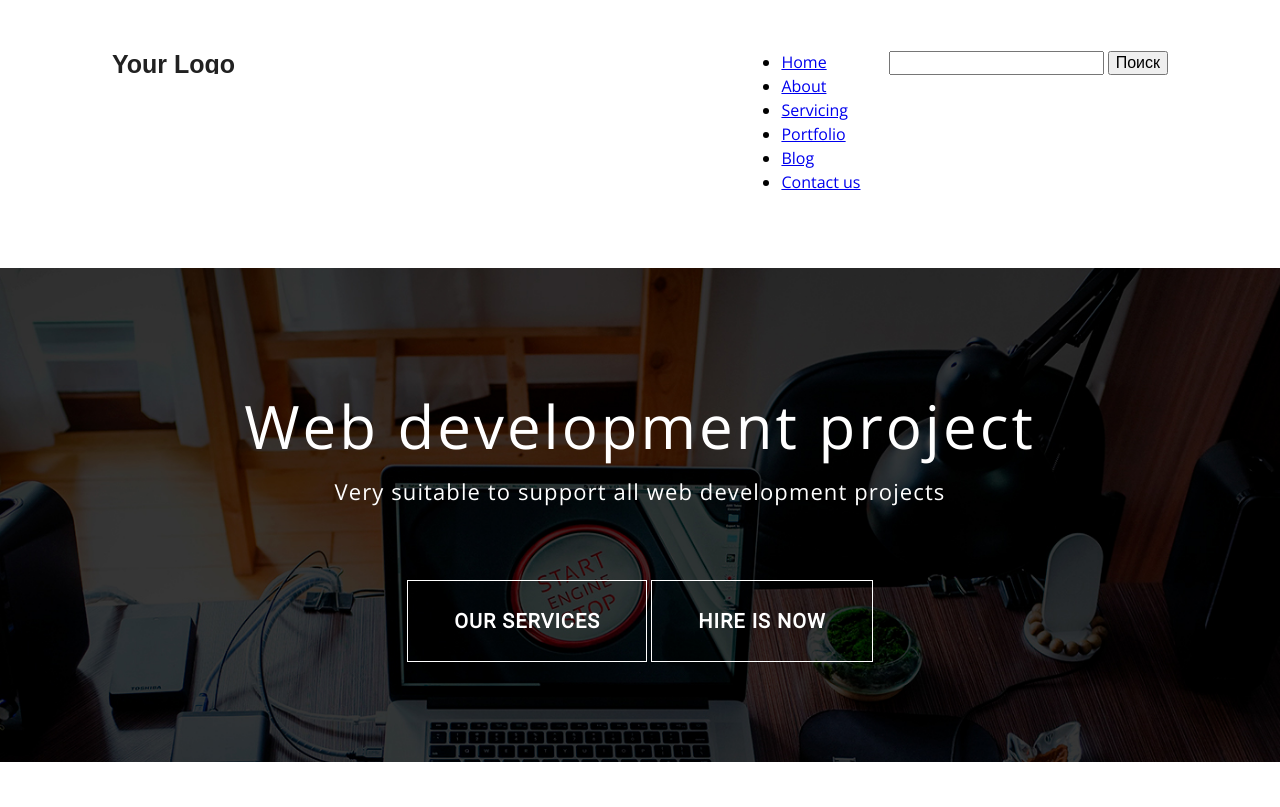
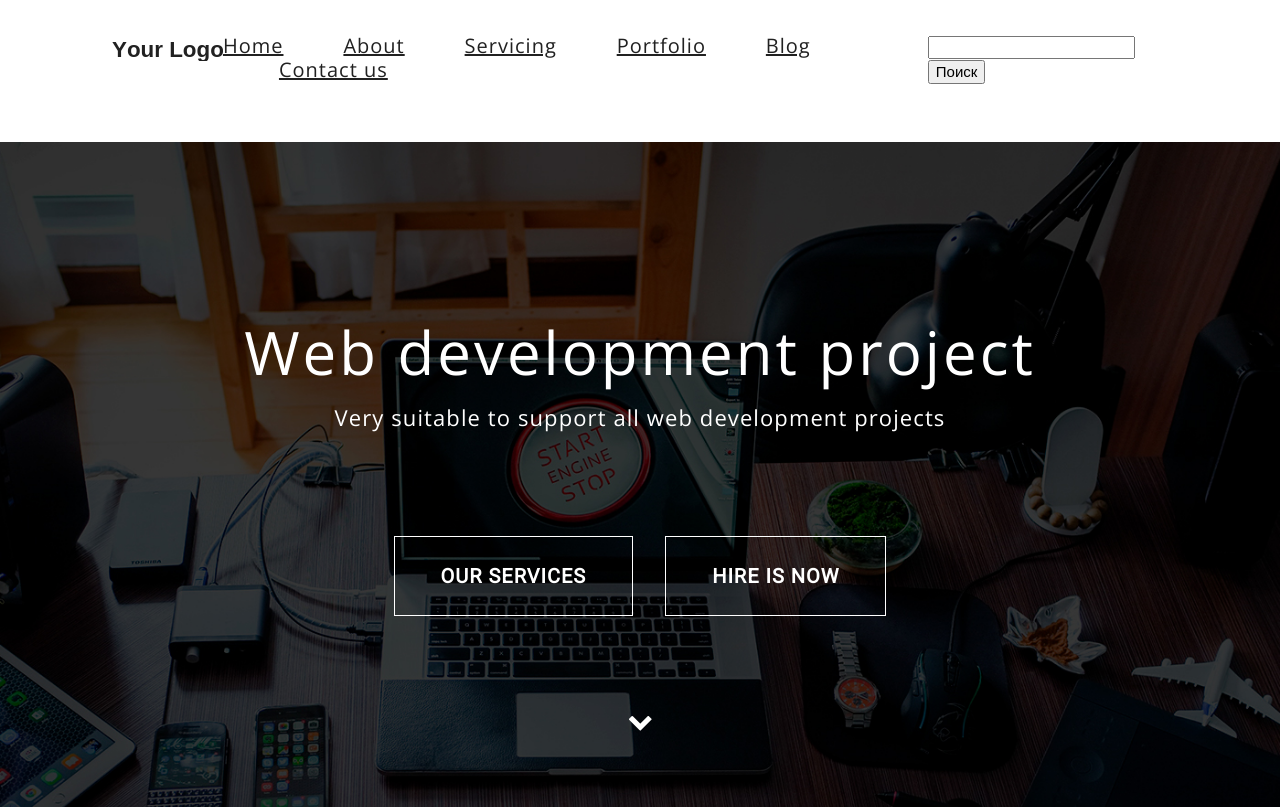
Before and after one commit to psywalker/Responsive-Landing-Demo, a website: page index.html in a window 1280 px wide. Drawn offline with nearby package versions, Linux system fonts and the light colour scheme.

Commit message:
I have marked up the header for desktop version

```diff
--- a/index.html
+++ b/index.html
@@ -13,29 +13,29 @@
 </head>
 
 <body>
-  <side-header class="side-side-header">
+  <header class="side-header">
     <div class="side-header__top">
       <a href="#" class="logo">
-        <img src="dist/img/logo.svg" class="logo__img" alt="Project">
+        <img src="dist/img/logo.svg" class="logo__img" alt="Responsive-Landing-Demo">
       </a>
       <nav class="nav">
-        <ul class="nav-list">
-          <li class="nav-list__item">
+        <ul class="nav-list o-list-inline">
+          <li class="nav-list__item o-list-inline__item">
             <a href="#" class="nav-list__link">Home</a>
           </li>
-          <li class="nav-list__item">
+          <li class="nav-list__item o-list-inline__item">
             <a href="#" class="nav-list__link">About</a>
           </li>
-          <li class="nav-list__item">
+          <li class="nav-list__item o-list-inline__item">
             <a href="#" class="nav-list__link">Servicing</a>
           </li>
-          <li class="nav-list__item">
+          <li class="nav-list__item o-list-inline__item">
             <a href="#" class="nav-list__link">Portfolio</a>
           </li>
-          <li class="nav-list__item">
+          <li class="nav-list__item o-list-inline__item">
             <a href="#" class="nav-list__link">Blog</a>
           </li>
-          <li class="nav-list__item">
+          <li class="nav-list__item o-list-inline__item">
             <a href="#" class="nav-list__link">Contact us</a>
           </li>
         </ul>
@@ -46,16 +46,17 @@
       </form>
     </div>
     <div class="side-header__main">
-      <div class="section-wrapper">
-        <h1 class="side-header__title">Web development project</h1>
-        <p class="side-header__subtitle">Very suitable to support all web development projects</p>
+      <h1 class="side-header__title">Web development project</h1>
+      <p class="side-header__subtitle">Very suitable to support all web development projects</p>
 
-        <div class="side-header__btns">
-          <a href="#" class="button">OUR SERVICES</a>
-          <a href="#" class="button">HIRE IS NOW</a>
-        </div>
+      <div class="side-header__btn-group">
+        <a href="#" class="button">OUR SERVICES</a>
+        <a href="#" class="button">HIRE IS NOW</a>
       </div>
+
+      <button class="side-header__arrow-down"></button>
+
     </div>
-  </side-header>
+  </header>
 </body>
 </html>
--- a/src/scss/components/_buttons.scss
+++ b/src/scss/components/_buttons.scss
@@ -1,8 +1,9 @@
 .button {
+  display: inline-block;
   padding: 28px 46px;
   color: #fff;
   font-family: 'Roboto', sans-serif;
-  font-size: 20px;
+  @include inuit-font-size(20px);
   font-weight: 700;
   line-height: 22px;
   text-transform: uppercase;
--- a/src/scss/components/_logo.scss
+++ b/src/scss/components/_logo.scss
@@ -3,6 +3,6 @@
     &__img {
       display: block;
       width: 124px;
-      height: 24px;
+      height: 26px;
     }
   }
--- a/src/scss/components/_nav.scss
+++ b/src/scss/components/_nav.scss
@@ -1,7 +1,5 @@
 .nav {
     &-list {
-      display: flex;
-      margin: 0;
       &__item {
         margin-left: 56px;
         &:first-child {
--- a/src/scss/components/_site-header.scss
+++ b/src/scss/components/_site-header.scss
@@ -1,11 +1,11 @@
 .side-header {
   &__top {
     display: flex;
-    padding: 50px 112px;
+    padding: 35px 112px;
   }
   &__title {
     color: #ffffff;
-    font-size: 60px;
+    @include inuit-font-size(60px);
     font-weight: 400;
     line-height: 60px;
     letter-spacing: 3px;
@@ -13,19 +13,35 @@
   }
   &__subtitle {
     color: #ffffff;
-    font-size: 22px;
+    @include inuit-font-size(22px);
     font-weight: 400;
     line-height: 22px;
     letter-spacing: 1.1px;
     text-align: center;
   }
   &__main {
-    background: url("../../dist/img/head-bg.jpg") no-repeat;
-    background-size: cover;
+    padding: 180px 0 76px;
+    background: url("../../dist/img/head-bg.jpg") no-repeat center top / cover;
   }
-  &__btns {
+  &__btn-group {
     text-align: center;
     margin-top: 108px;
 
+    & .button {
+      margin-left: 28px;
+      &:first-child {
+        margin-left: 0;
+      }
+    }
+  }
+
+  &__arrow-down {
+    display: block;
+    border: none;
+    width: 23px;
+    height: 15px;
+    margin: 100px auto 0;
+    cursor: pointer;
+    background: url("../../dist/img/header-arrow.png") left top no-repeat;
   }
 }
--- a/src/scss/settings/_settings.core.scss
+++ b/src/scss/settings/_settings.core.scss
@@ -40,7 +40,7 @@ $inuit-global-spacing-unit-huge:  $inuit-global-baseline * $inuit-global-spacing
 
 // Base typographical styles.
 
-$inuit-global-font-size:    16px !default;
+$inuit-global-font-size:    15px !default;
 $inuit-global-line-height:  $inuit-global-spacing-unit !default;
 
 
```
Also changed, not shown: dist/css/main.css, dist/img/header-arrow.png (added), 1 other file.
